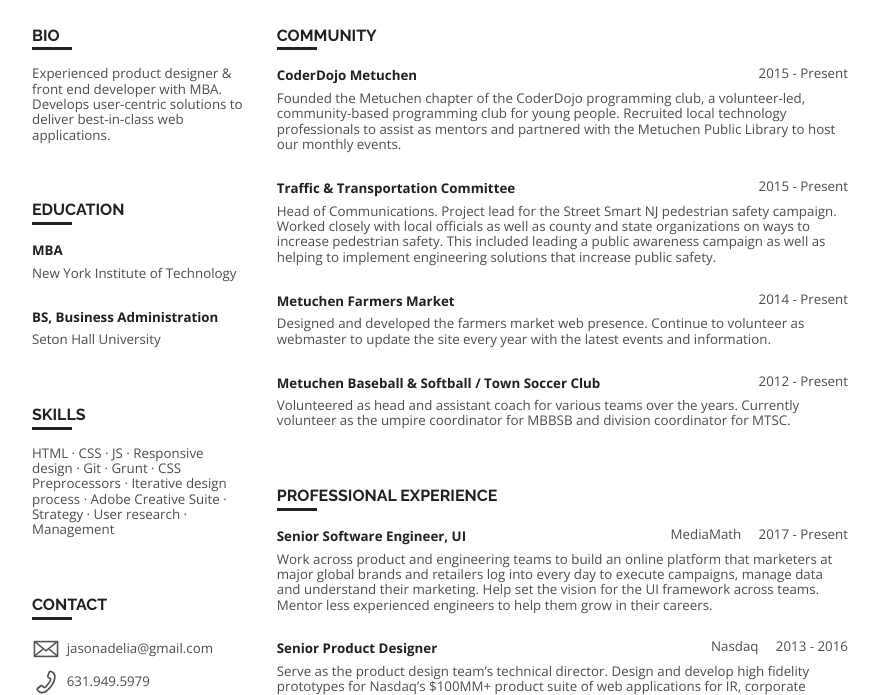
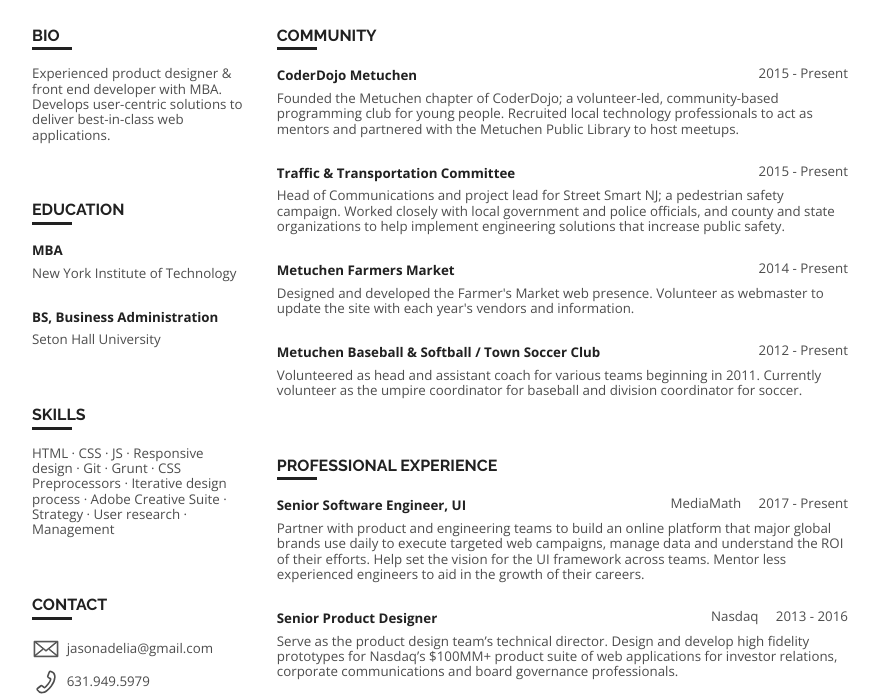
Before and after one commit to jasonadelia/jasonadelia.github.com, a website: page resume_council.html in a window 1280 px wide. Shown: the part 85-780 px from the top of the page, without its empty margins (200-1079 px from the left). Drawn offline with nearby package versions, Linux system fonts and the light colour scheme.

Commit message:
Update resume_council.html

```diff
--- a/resume_council.html
+++ b/resume_council.html
@@ -60,39 +60,36 @@
                     <h1>Community</h1>
                     <section>
                         <div class="timeframe">2015 - Present</div>
-                        <h2>CoderDojo Metuchen</h2>Founded the Metuchen chapter of the CoderDojo programming club, a volunteer-led, community-based programming club for young people. Recruited local technology professionals to assist as mentors and partnered with the Metuchen Public Library to host our monthly events.
+                        <h2>CoderDojo Metuchen</h2>Founded the Metuchen chapter of CoderDojo; a volunteer-led, community-based programming club for young people. Recruited local technology professionals to act as mentors and partnered with the Metuchen Public Library to host meetups.
                     </section>
                     <section>
                         <div class="timeframe">2015 - Present</div>
-                        <h2>Traffic &amp; Transportation Committee</h2>Head of Communications. Project lead for the Street Smart NJ pedestrian safety campaign. Worked closely with local officials as well as county and state organizations on ways to increase pedestrian safety. This included leading a public awareness campaign as well as helping to implement engineering solutions that increase public safety.</section>
-
-
-<section>
+                        <h2>Traffic &amp; Transportation Committee</h2>Head of Communications and project lead for Street Smart NJ; a pedestrian safety campaign. Worked closely with local government and police officials, and county and state organizations to help implement engineering solutions that increase public safety.
+                    </section>
+                    <section>
                         <div class="timeframe">2014 - Present</div>
-                        <h2>Metuchen Farmers Market</h2>Designed and developed the farmers market web presence. Continue to volunteer as webmaster to update the site every year with the latest events and information.
-                    </section><section>
+                        <h2>Metuchen Farmers Market</h2>Designed and developed the Farmer's Market web presence. Volunteer as webmaster to update the site with each year's vendors and information.
+                    </section>
+                    <section>
                         <div class="timeframe">2012 - Present</div>
-                        <h2>Metuchen Baseball &amp; Softball / Town Soccer Club</h2>Volunteered as head and assistant coach for various teams over the years. Currently volunteer as the umpire coordinator for MBBSB and division coordinator for MTSC.
+                        <h2>Metuchen Baseball &amp; Softball / Town Soccer Club</h2>Volunteered as head and assistant coach for various teams beginning in 2011. Currently volunteer as the umpire coordinator for baseball and division coordinator for soccer.
                     </section>
-                </section><section>
+                </section>
+                <section>
                     <h1>Professional Experience</h1>
                     <section>
                         <div class="timeframe">MediaMath&nbsp;&nbsp;&nbsp;&nbsp;&nbsp;2017 - Present</div>
-                        <h2>Senior Software Engineer, UI</h2>Work across product and engineering teams to build an online platform that marketers at major global brands and retailers log into every day to execute campaigns, manage data and understand their marketing. Help set the vision for the UI framework across teams. Mentor less experienced engineers to help them grow in their careers.</section><section>
+                        <h2>Senior Software Engineer, UI</h2>Partner with product and engineering teams to build an online platform that major global brands use daily to execute targeted web campaigns, manage data and understand the ROI of their efforts. Help set the vision for the UI framework across teams. Mentor less experienced engineers to aid in the growth of their careers.
+                    </section>
+                    <section>
                         <div class="timeframe">Nasdaq&nbsp;&nbsp;&nbsp;&nbsp;&nbsp;2013 - 2016</div>
-                        <h2>Senior Product Designer</h2>
-                        Serve as the product design team’s technical director. Design and develop high fidelity prototypes for Nasdaq’s $100MM+ product suite of web applications for IR, corporate communications and board governance professionals.
-
+                        <h2>Senior Product Designer</h2>Serve as the product design team’s technical director. Design and develop high fidelity prototypes for Nasdaq’s $100MM+ product suite of web applications for investor relations, corporate communications and board governance professionals.
                     </section>
                     <section>
                         <div class="timeframe">Thomson Reuters&nbsp;&nbsp;&nbsp;&nbsp;&nbsp;2002 - 2013</div>
-                        <h2>Senior Web Developer</h2>
-                        Build and maintain Thomson Reuters’ Investor Relations hosting platform. Responsible for front end development using ASP.NET, HTML, JS, and CSS.
-
+                        <h2>Senior Web Developer</h2>Build and maintain Thomson Reuters’ Investor Relations hosting platform. Responsible for front end development using ASP.NET, HTML, JS, and CSS.
                     </section>
-
                 </section>
-
             </div>
         </div>
     </body>
```
